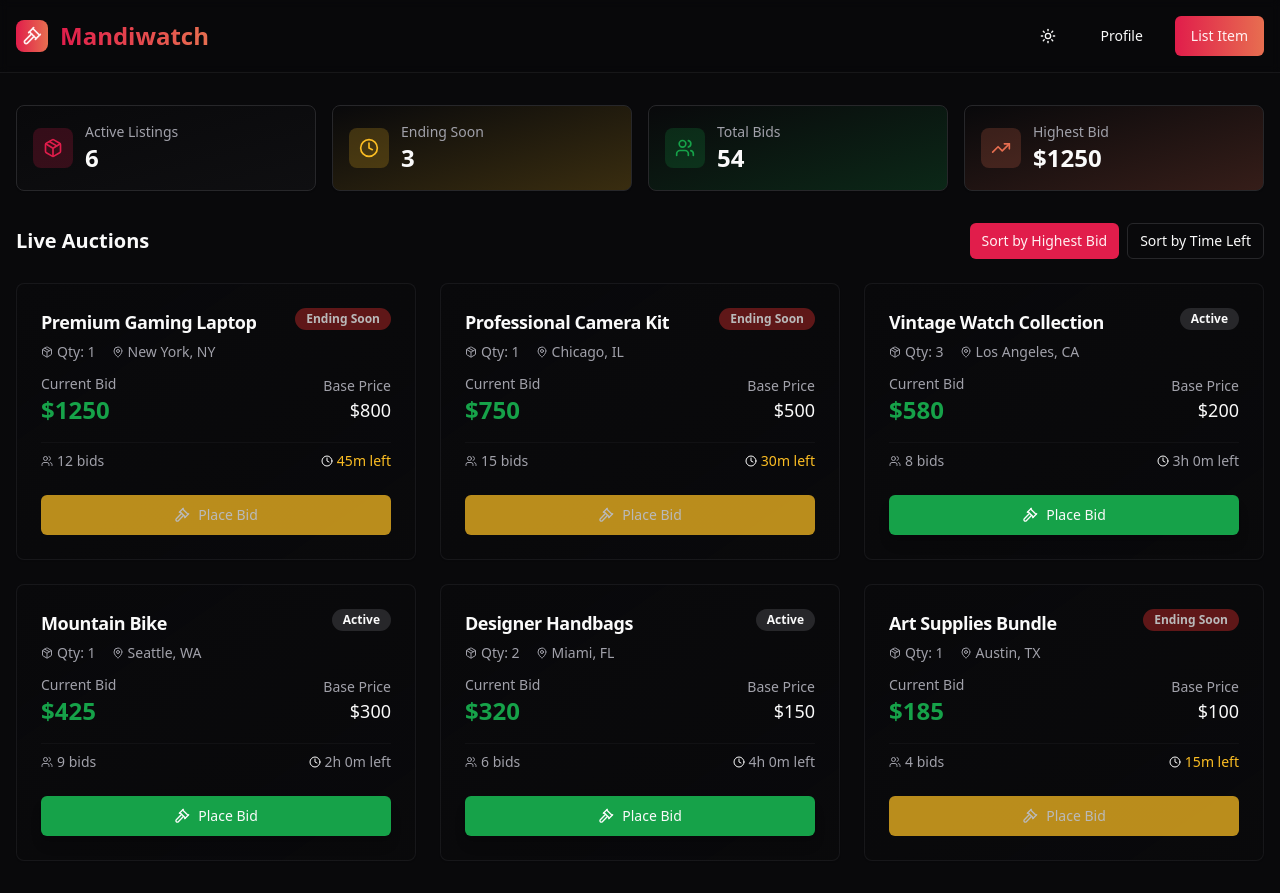
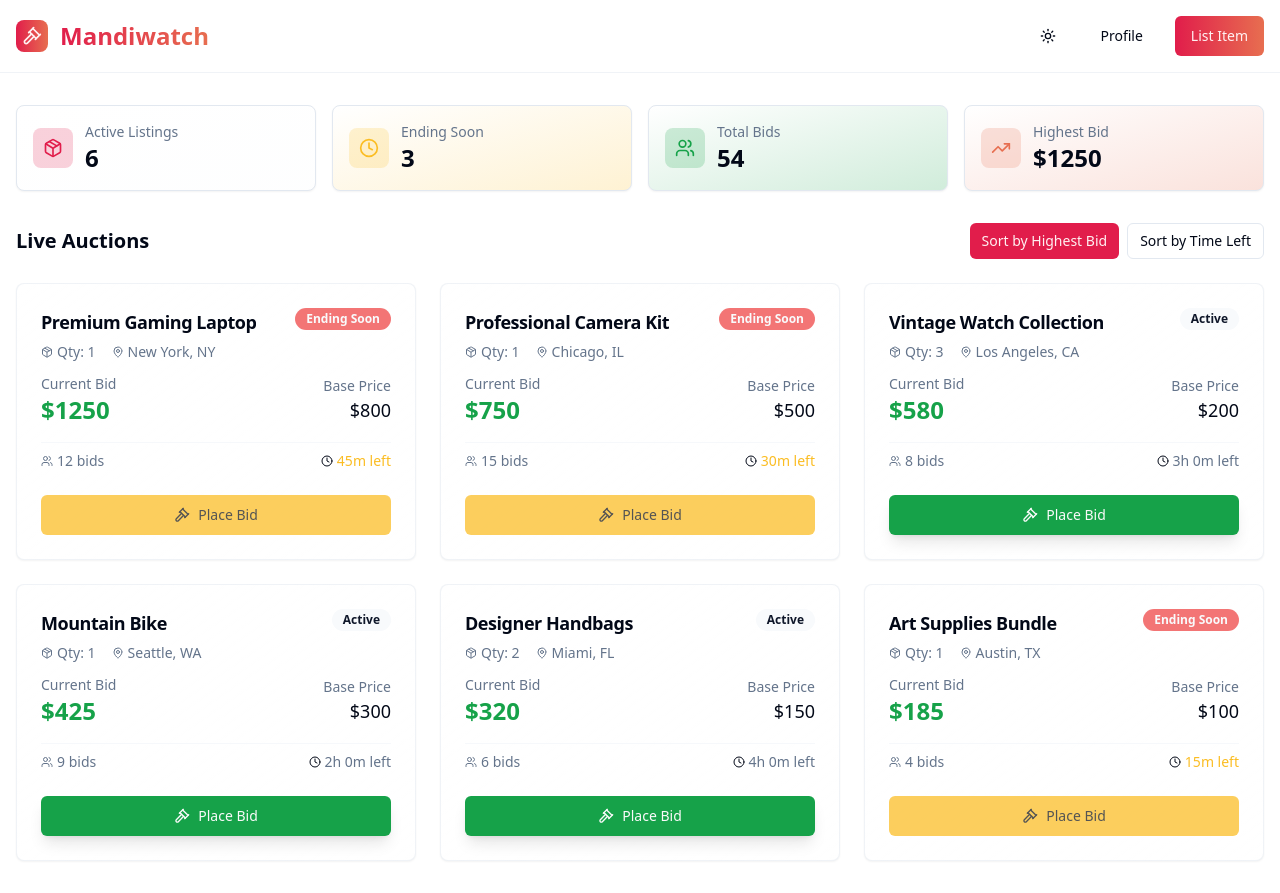
Before and after one commit to dhanish-raja/walmart-hack-project-home-page, a React (Vite) app: page / in a window 1280 px wide. Built offline with nearby package versions, Linux system fonts and the light colour scheme.

Commit message:
Apply light to background
Refactor light application to background elements.

```diff
--- a/src/index.css
+++ b/src/index.css
@@ -8,66 +8,59 @@ All colors MUST be HSL.
 
 @layer base {
   :root {
-    --background: 240 10% 3.9%;
-    --foreground: 0 0% 98%;
+    --background: 0 0% 100%;
+    --foreground: 222.2 84% 4.9%;
 
-    --card: 240 10% 3.9%;
-    --card-foreground: 0 0% 98%;
+    --card: 0 0% 100%;
+    --card-foreground: 222.2 84% 4.9%;
 
-    --popover: 240 10% 3.9%;
-    --popover-foreground: 0 0% 98%;
+    --popover: 0 0% 100%;
+    --popover-foreground: 222.2 84% 4.9%;
 
     --primary: 346 77% 49.8%;
     --primary-foreground: 355.7 100% 97.3%;
 
-    --secondary: 240 3.7% 15.9%;
-    --secondary-foreground: 0 0% 98%;
+    --secondary: 210 40% 98%;
+    --secondary-foreground: 222.2 47.4% 11.2%;
 
-    --muted: 240 3.7% 15.9%;
-    --muted-foreground: 240 5% 64.9%;
+    --muted: 210 40% 98%;
+    --muted-foreground: 215.4 16.3% 46.9%;
 
     --accent: 12 76% 61%;
-    --accent-foreground: 0 0% 98%;
+    --accent-foreground: 0 0% 9%;
 
-    --destructive: 0 62.8% 30.6%;
-    --destructive-foreground: 0 0% 98%;
+    --destructive: 0 84.2% 60.2%;
+    --destructive-foreground: 210 40% 98%;
 
-    --border: 240 3.7% 15.9%;
-    --input: 240 3.7% 15.9%;
+    --border: 214.3 31.8% 91.4%;
+    --input: 214.3 31.8% 91.4%;
     --ring: 346 77% 49.8%;
 
     --success: 142 76% 36%;
     --success-foreground: 0 0% 98%;
 
     --warning: 43 96% 56%;
-    --warning-foreground: 0 0% 98%;
+    --warning-foreground: 0 0% 9%;
 
     --auction-live: 346 77% 49.8%;
     --auction-ending: 43 96% 56%;
-    --auction-closed: 240 5% 64.9%;
+    --auction-closed: 215.4 16.3% 46.9%;
 
     --gradient-primary: linear-gradient(135deg, hsl(346 77% 49.8%), hsl(12 76% 61%));
-    --gradient-card: linear-gradient(135deg, hsl(240 10% 3.9%), hsl(240 3.7% 15.9%));
+    --gradient-card: linear-gradient(135deg, hsl(0 0% 100%), hsl(210 40% 98%));
 
     --shadow-glow: 0 0 30px hsl(346 77% 49.8% / 0.3);
-    --shadow-card: 0 4px 20px hsl(0 0% 0% / 0.3);
+    --shadow-card: 0 4px 20px hsl(0 0% 0% / 0.1);
 
     --radius: 0.5rem;
 
     --sidebar-background: 0 0% 98%;
-
     --sidebar-foreground: 240 5.3% 26.1%;
-
     --sidebar-primary: 240 5.9% 10%;
-
     --sidebar-primary-foreground: 0 0% 98%;
-
     --sidebar-accent: 240 4.8% 95.9%;
-
     --sidebar-accent-foreground: 240 5.9% 10%;
-
     --sidebar-border: 220 13% 91%;
-
     --sidebar-ring: 217.2 91.2% 59.8%;
   }
 
@@ -81,8 +74,8 @@ All colors MUST be HSL.
     --popover: 222.2 84% 4.9%;
     --popover-foreground: 210 40% 98%;
 
-    --primary: 210 40% 98%;
-    --primary-foreground: 222.2 47.4% 11.2%;
+    --primary: 346 77% 49.8%;
+    --primary-foreground: 355.7 100% 97.3%;
 
     --secondary: 217.2 32.6% 17.5%;
     --secondary-foreground: 210 40% 98%;
@@ -90,7 +83,7 @@ All colors MUST be HSL.
     --muted: 217.2 32.6% 17.5%;
     --muted-foreground: 215 20.2% 65.1%;
 
-    --accent: 217.2 32.6% 17.5%;
+    --accent: 12 76% 61%;
     --accent-foreground: 210 40% 98%;
 
     --destructive: 0 62.8% 30.6%;
@@ -99,6 +92,20 @@ All colors MUST be HSL.
     --border: 217.2 32.6% 17.5%;
     --input: 217.2 32.6% 17.5%;
     --ring: 212.7 26.8% 83.9%;
+
+    --success: 142 76% 36%;
+    --success-foreground: 210 40% 98%;
+
+    --warning: 43 96% 56%;
+    --warning-foreground: 210 40% 98%;
+
+    --auction-live: 346 77% 49.8%;
+    --auction-ending: 43 96% 56%;
+    --auction-closed: 215 20.2% 65.1%;
+
+    --gradient-card: linear-gradient(135deg, hsl(222.2 84% 4.9%), hsl(217.2 32.6% 17.5%));
+    --shadow-card: 0 4px 20px hsl(0 0% 0% / 0.3);
+
     --sidebar-background: 240 5.9% 10%;
     --sidebar-foreground: 240 4.8% 95.9%;
     --sidebar-primary: 224.3 76.3% 48%;
```
